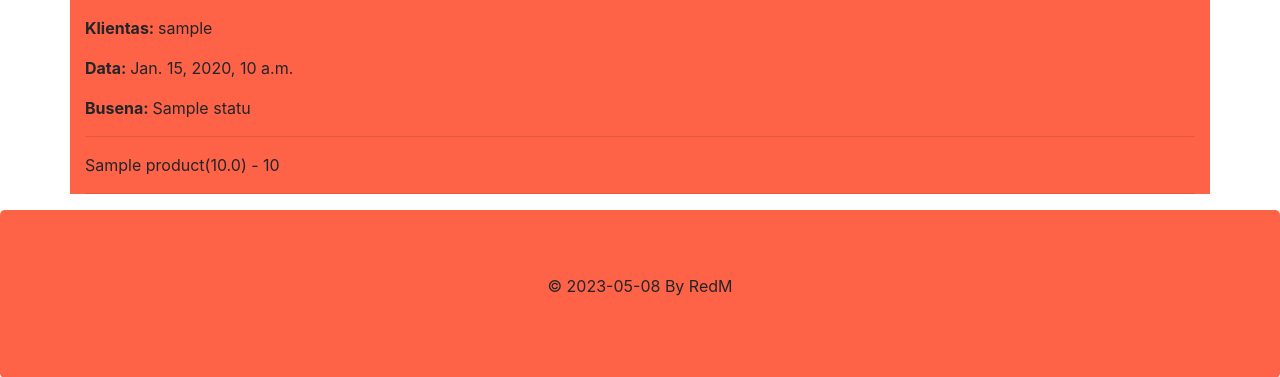
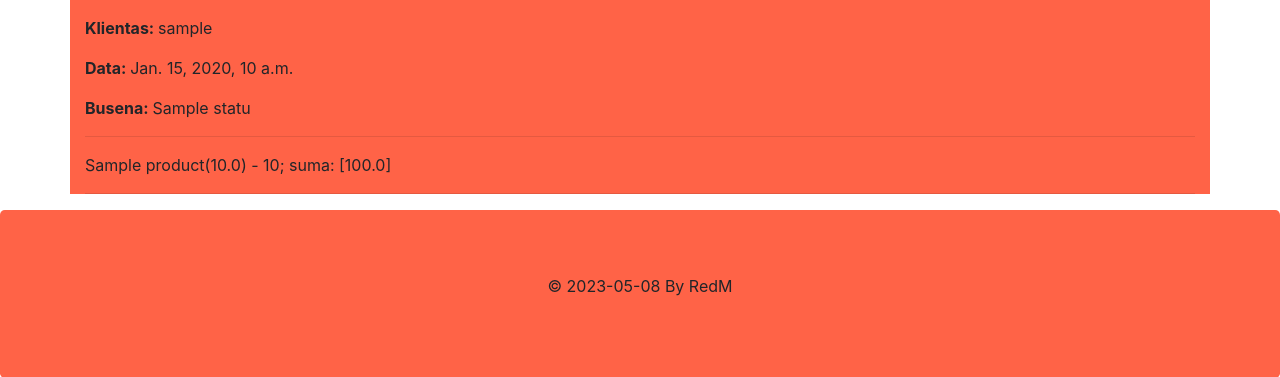
Before and after one commit to RedasMiliunas/prekiu_uzsakymo_programa_2023_pavasaris, a Django app: page /orders/1 in a window 1280 px wide. Shown: the part 314-691 px from the top of the page. Run offline with Django 4.2, Linux system fonts and the light colour scheme; tables that the repository leaves empty hold one stand-in row (values such as "Sample post").

Commit message:
Sukurtas def suma(self) metodas OrderLine klaseje, kuris paskaiciuos suma vieno orderline, atliktas atvaizdavimas order.html faile

```diff
--- a/mysite/eshop/models.py
+++ b/mysite/eshop/models.py
@@ -29,3 +29,6 @@ class OrderLine(models.Model):
     order = models.ForeignKey(to='Order', on_delete=models.CASCADE, related_name='lines')
     product = models.ForeignKey(to='Product', verbose_name='Preke', on_delete=models.SET_NULL, null=True, blank=True)
     qty = models.IntegerField(verbose_name='Kiekis')
+
+    def suma(self):
+        return self.product.price * self.qty
--- a/mysite/eshop/templates/order.html
+++ b/mysite/eshop/templates/order.html
@@ -10,7 +10,7 @@
 <p><strong>Busena: </strong>{{ order.status }}</p>
 <hr>
 {% for line in order.lines.all %}
-<p>{{ line.product }}({{ line.product.price }}) - {{ line.qty }} </p>
+<p>{{ line.product }}({{ line.product.price }}) - {{ line.qty }}; suma: [{{ line.suma }}] </p>
 <hr>
 {% endfor %}
 {% endblock %}
```
